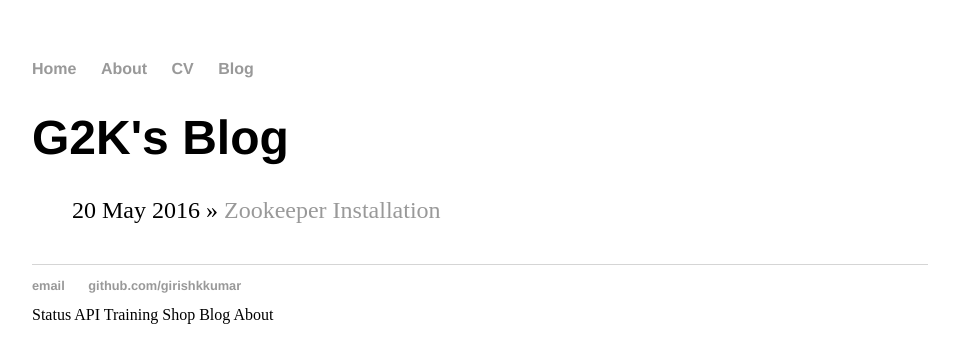
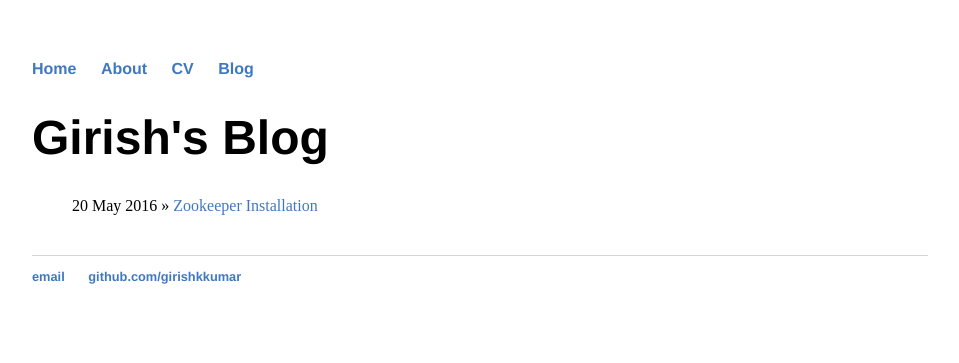
Before and after one commit to girishkkumar/girish.github.io, a Jekyll site: the page built from blog/index.html, in a window 1280 px wide. Shown: the top 363 px of the page, without its empty margins (160-1119 px from the left). Built offline with Jekyll 4.4.1, drawn with Linux system fonts in a browser that asks for light colours.

Commit message:
css and html changes

```diff
--- a/_layouts/default.html
+++ b/_layouts/default.html
@@ -27,5 +27,3 @@
 			</footer>
 		</body>
 	</html>
-
-    Status API Training Shop Blog About
--- a/blog/index.html
+++ b/blog/index.html
@@ -1,6 +1,6 @@
 ---
 layout: default
-title: G2K's Blog
+title: Girish's Blog
 ---
 	<h1>{{ page.title }}</h1>
 	<ul class="posts">
--- a/css/main.css
+++ b/css/main.css
@@ -14,7 +14,7 @@ nav ul li, footer ul li {
 }
 a {
     text-decoration: none;
-    color: #999;
+    color: #4078c0;
 }
 a:hover {
     text-decoration: underline;
@@ -35,7 +35,7 @@ footer {
 
 ul.posts {
     margin: 20px auto 40px;
-    font-size: 1.5em;
+    font-size: 1.0em;
 }
 
 ul.posts li {
```
